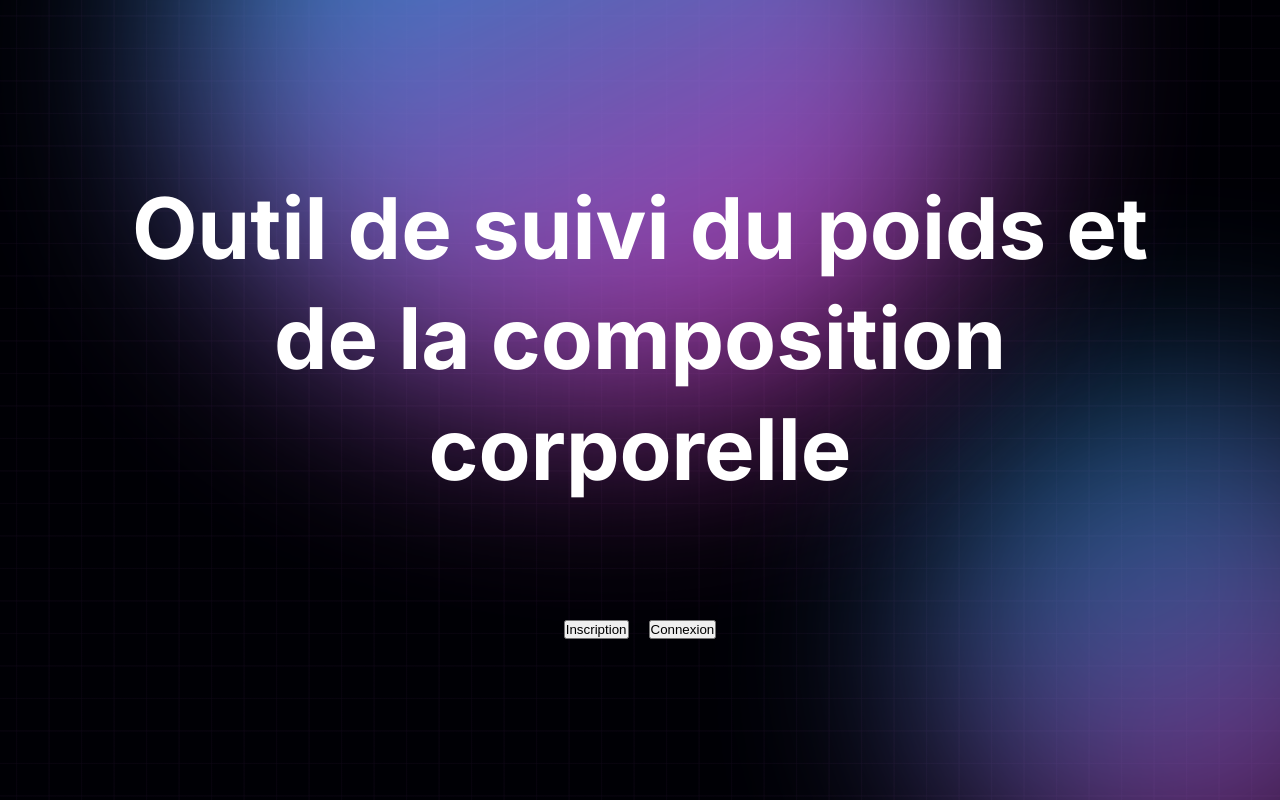
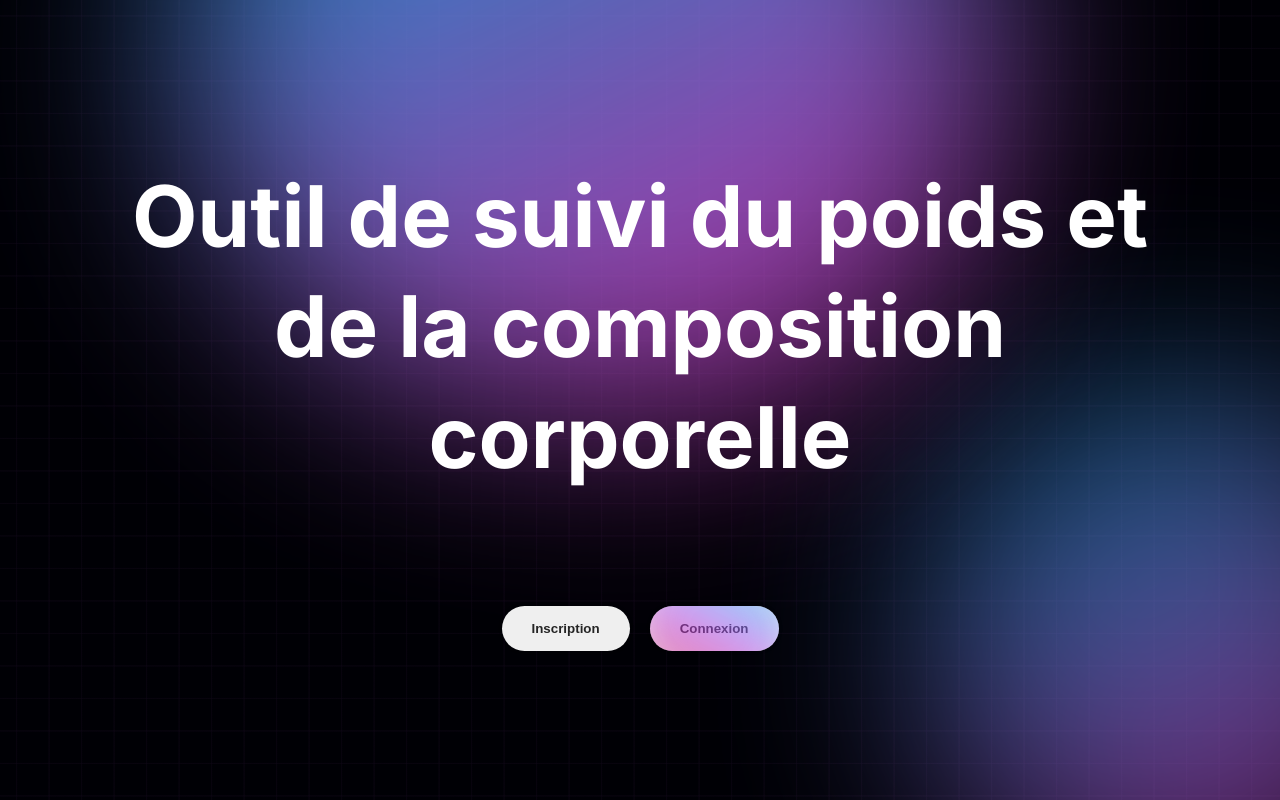
Before and after one commit to BetaPeche/sport-app, a React (Vite) app in the folder frontend/: page / in a window 1280 px wide. Built offline with nearby package versions, Linux system fonts and the light colour scheme.

Commit message:
Import button and register style

```diff
--- a/frontend/src/styles/index.scss
+++ b/frontend/src/styles/index.scss
@@ -1,5 +1,7 @@
 @import './global';
 @import './components/header';
 @import './components/navigation';
+@import './components/button';
 @import './pages/home';
 @import './pages/dashboard';
+@import './pages/register';
```
